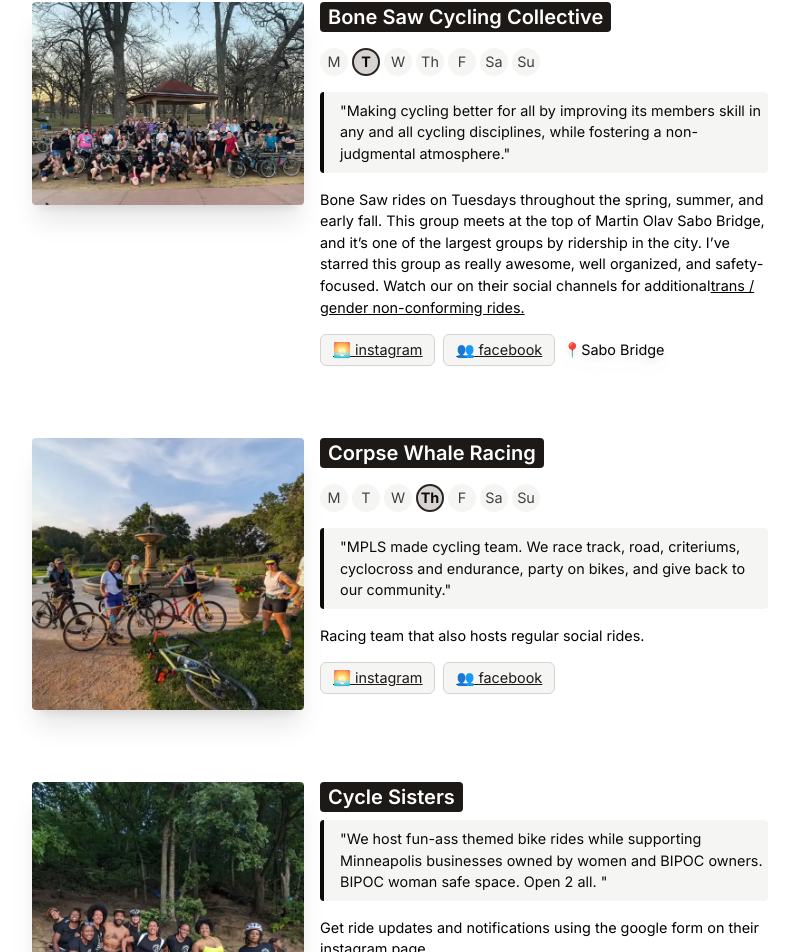
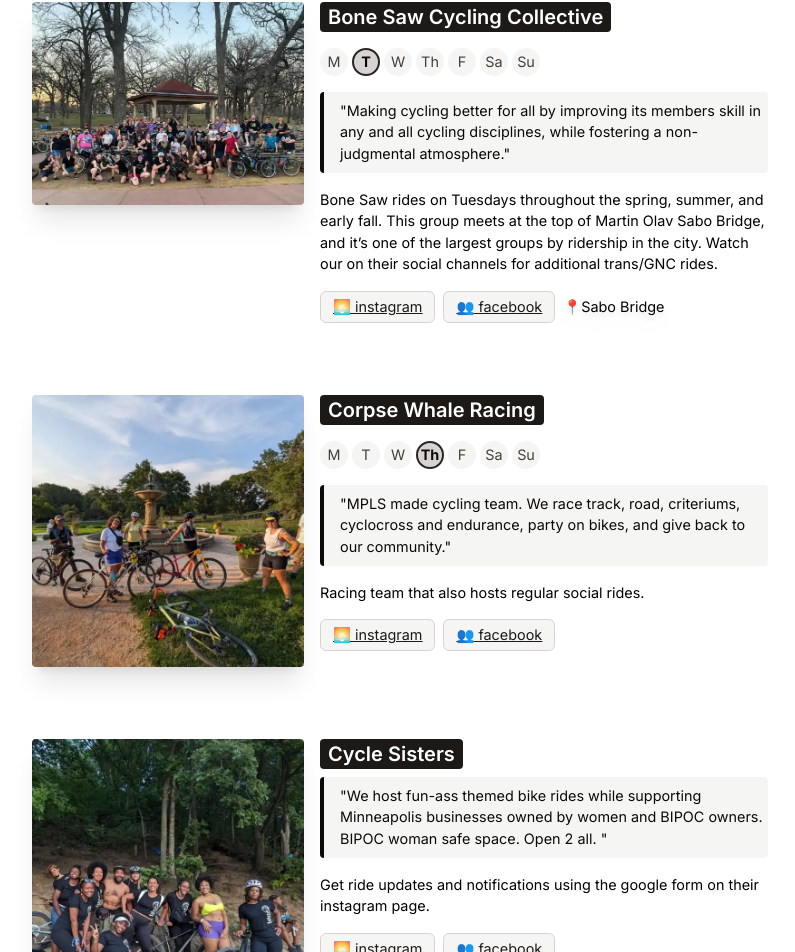
Before and after one commit to subdavis/bikegroups.org, a Next.js app: page / in a window 1280 px wide. Shown: the part 1526-2478 px from the top of the page, without its empty margins (240-1035 px from the left). Built offline with nearby package versions, Linux system fonts and the light colour scheme.

Commit message:
Bone saw update

```diff
--- a/app/page.tsx
+++ b/app/page.tsx
@@ -35,14 +35,7 @@
         name="Bone Saw Cycling Collective"
         days={['T']}
         quote="Making cycling better for all by improving its members skill in any and all cycling disciplines, while fostering a non-judgmental atmosphere."
-        description={
-          <span>
-            Bone Saw rides on Tuesdays throughout the spring, summer, and early fall.  This group meets at the top of Martin Olav Sabo Bridge, and it’s one of the largest groups by ridership in the city. I’ve starred this group as really awesome, well organized, and safety-focused.  Watch our on their social channels for additional
-            <a href="https://www.facebook.com/bonesawcyclingcollective/posts/pfbid0S8RVajVnXuSA3ajNfnWKEXuvzkBcqYo8GGFCDTf7zE3NpcGHDC4VhrNqC9JqGx51l">
-              trans / gender non-conforming rides.
-            </a>
-          </span>
-        }
+        description="Bone Saw rides on Tuesdays throughout the spring, summer, and early fall.  This group meets at the top of Martin Olav Sabo Bridge, and it’s one of the largest groups by ridership in the city. Watch our on their social channels for additional trans/GNC rides."
         image="/images/Bonesaw_Cycling_Collective_Bridge_Photo.jpg"
         instagram='https://www.instagram.com/bonesawcyclingcollective/'
         facebook='https://www.facebook.com/bonesawcyclingcollective/'
```
